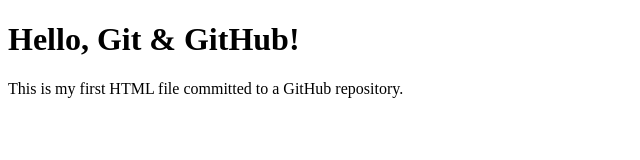
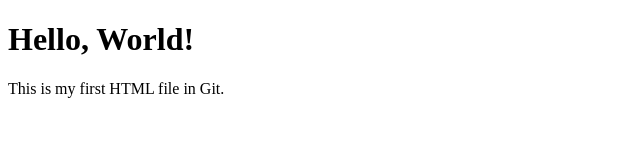
Before and after one commit to yodicocjact-lang/my-first-repo, a plain HTML site: page index.html in a window 1280 px wide. Shown: the whole page, without its empty margins (0-640 px from the left). Drawn offline with Linux system fonts and the light colour scheme.

Commit message:
Add files via upload

```diff
--- a/index.html
+++ b/index.html
@@ -3,10 +3,10 @@
    <head>
        <meta charset="UTF-8">
        <meta name="viewport" content="width=device-width, initial-scale=1.0">
-    <title>My First GitHub Page</title>
+       <title>My First HTML File</title>
    </head>
    <body>
-    <h1>Hello, Git & GitHub!</h1>
-    <p>This is my first HTML file committed to a GitHub repository.</p>
+       <h1>Hello, World!</h1>
+       <p>This is my first HTML file in Git.</p>
    </body>
    </html>
```
Lines whose indentation alone changed are shown as unchanged.
